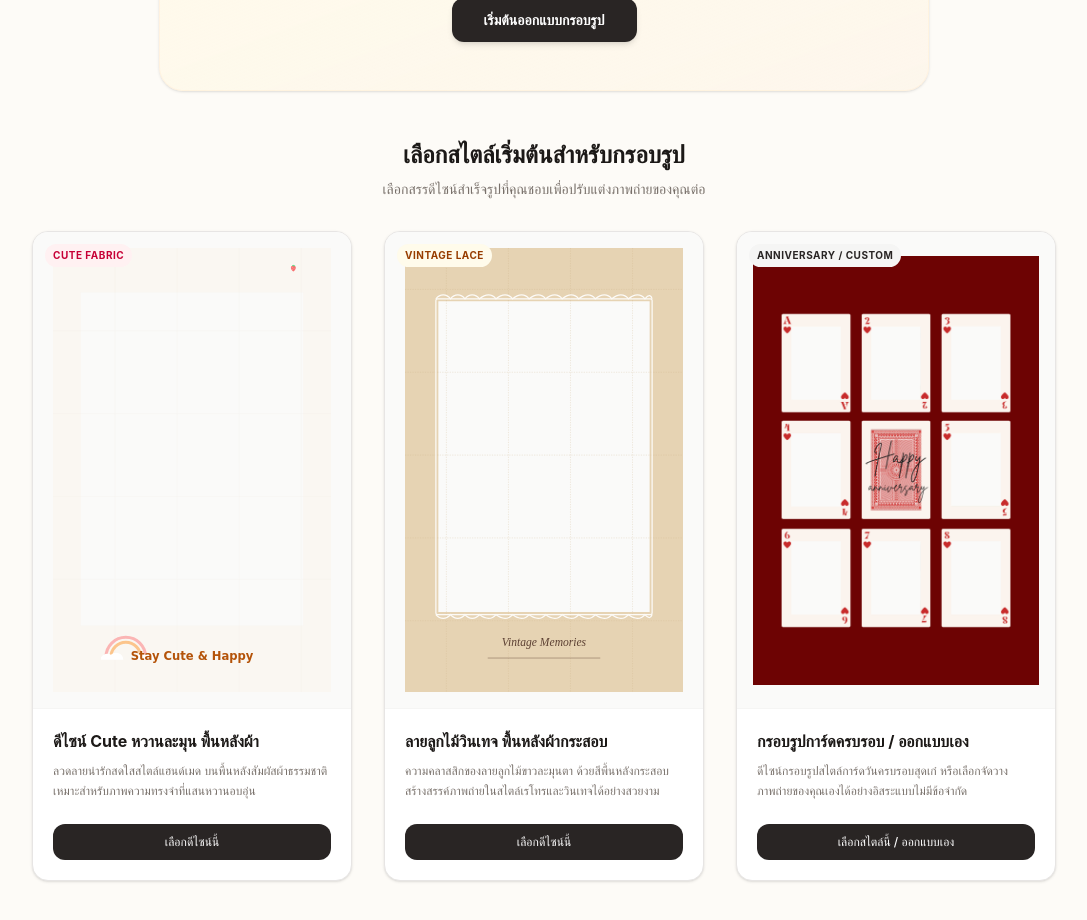
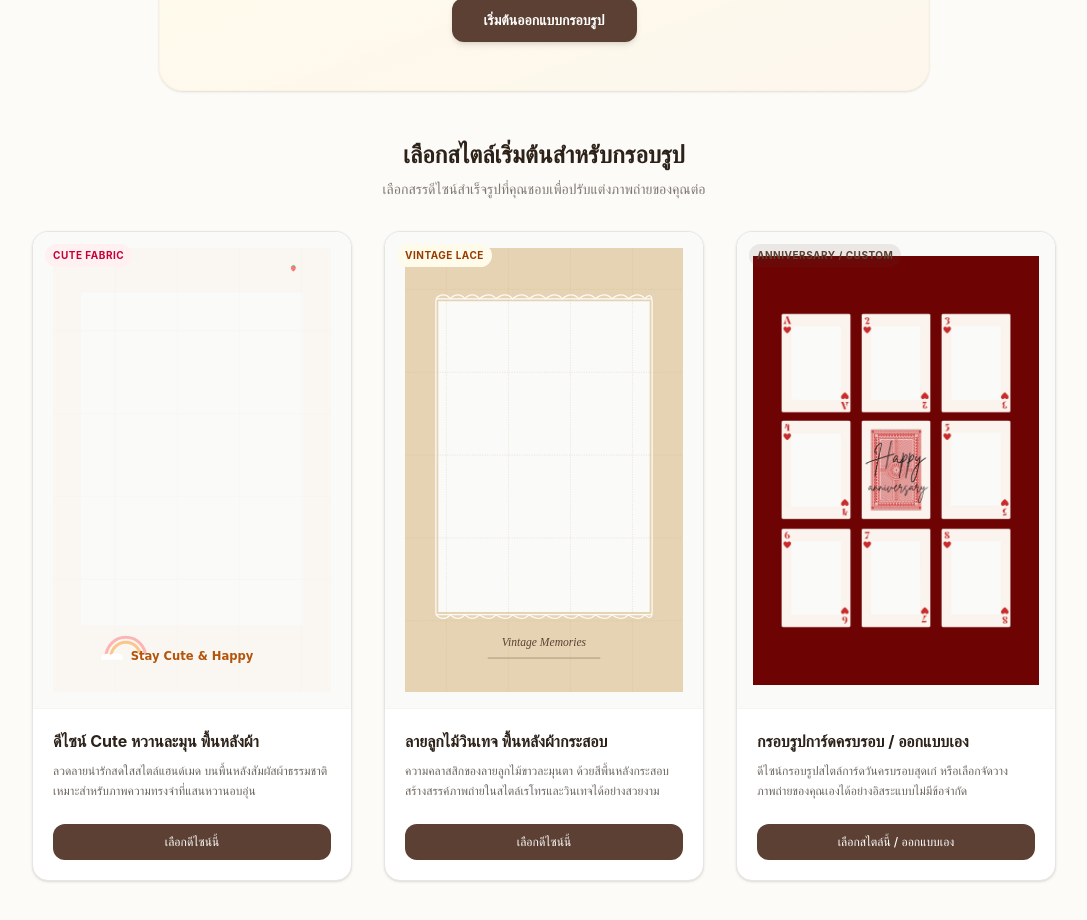
Before and after one commit to MinioloKung/web-yindee, a Next.js app: page / in a window 1280 px wide. Shown: the part 300-1220 px from the top of the page, without its empty margins (96-1183 px from the left). Built offline with nearby package versions, Linux system fonts and the light colour scheme.

Commit message:
feat: fix Task 3 theming inconsistency and update globals.css root variables

```diff
--- a/src/app/globals.css
+++ b/src/app/globals.css
@@ -23,25 +23,25 @@
 }
 
 :root {
-  --background: 240 10% 3.9%;
-  --foreground: 0 0% 98%;
-  --card: 240 10% 3.9%;
-  --card-foreground: 0 0% 98%;
-  --popover: 240 10% 3.9%;
-  --popover-foreground: 0 0% 98%;
-  --primary: 263.4 70% 50.4%;
-  --primary-foreground: 210 20% 98%;
-  --secondary: 240 3.7% 15.9%;
-  --secondary-foreground: 0 0% 98%;
-  --muted: 240 3.7% 15.9%;
-  --muted-foreground: 240 5% 64.9%;
-  --accent: 240 3.7% 15.9%;
-  --accent-foreground: 0 0% 98%;
+  --background: 40 40% 98%;
+  --foreground: 27 29% 14%;
+  --card: 0 0% 100%;
+  --card-foreground: 27 29% 14%;
+  --popover: 40 40% 98%;
+  --popover-foreground: 27 29% 14%;
+  --primary: 27 29% 14%;
+  --primary-foreground: 40 40% 98%;
+  --secondary: 30 10% 90%;
+  --secondary-foreground: 27 29% 14%;
+  --muted: 30 10% 90%;
+  --muted-foreground: 27 29% 30%;
+  --accent: 30 10% 90%;
+  --accent-foreground: 27 29% 14%;
   --destructive: 0 62.8% 30.6%;
   --destructive-foreground: 0 0% 98%;
-  --border: 240 3.7% 15.9%;
-  --input: 240 3.7% 15.9%;
-  --ring: 240 4.9% 83.9%;
+  --border: 30 10% 90%;
+  --input: 30 10% 90%;
+  --ring: 27 29% 14%;
 }
 
 body {
--- a/src/app/page.tsx
+++ b/src/app/page.tsx
@@ -128,21 +128,21 @@ export default function Home() {
   };
 
   return (
-    <main className="min-h-screen bg-[#FDFBF7] text-stone-800 flex flex-col font-sans">
+    <main className="min-h-screen bg-background text-[#2D2219] flex flex-col font-sans">
       <header className="border-b border-stone-200 p-4 bg-white/80 backdrop-blur sticky top-0 z-30 shadow-sm">
         <div className="max-w-7xl mx-auto flex justify-between items-center">
           <div className="flex items-center gap-3">
             {view === 'customize' && (
               <button
                 onClick={() => setView('home')}
-                className="flex items-center gap-1.5 px-3 py-1.5 text-xs font-semibold rounded-lg bg-stone-100 text-stone-700 hover:bg-stone-200 transition cursor-pointer"
+                className="flex items-center gap-1.5 px-3 py-1.5 text-xs font-semibold rounded-lg bg-stone-100 text-[#2D2219]/80 hover:bg-stone-200 transition cursor-pointer"
               >
                 ← กลับหน้าหลัก
               </button>
             )}
-            <h1 className="text-xl font-bold tracking-tight text-stone-900">Yindee Frame</h1>
+            <h1 className="text-xl font-bold tracking-tight text-[#2D2219]">Yindee Frame</h1>
           </div>
-          <span className="text-xs bg-stone-100 px-3 py-1 rounded-full text-stone-600 font-medium">10x15 cm (4x6&quot;) Edition</span>
+          <span className="text-xs bg-stone-100 px-3 py-1 rounded-full text-[#2D2219]/70 font-medium">10x15 cm (4x6&quot;) Edition</span>
         </div>
       </header>
 
@@ -150,10 +150,10 @@ export default function Home() {
         <div className="flex-1 max-w-7xl w-full mx-auto p-6 md:p-12 flex flex-col gap-12">
           {/* Landing Banner */}
           <div className="bg-gradient-to-br from-amber-50 to-orange-100/30 border border-orange-100/50 rounded-3xl p-8 md:p-12 text-center max-w-4xl mx-auto shadow-sm">
-            <h2 className="text-3xl md:text-4xl font-extrabold text-stone-900 mb-4 tracking-tight">
+            <h2 className="text-3xl md:text-4xl font-extrabold text-[#2D2219] mb-4 tracking-tight">
               บันทึกความทรงจำแสนอบอุ่นในกรอบรูปสุดพิเศษ
             </h2>
-            <p className="text-stone-600 text-sm md:text-base max-w-2xl mx-auto mb-8 leading-relaxed">
+            <p className="text-[#2D2219]/80 text-sm md:text-base max-w-2xl mx-auto mb-8 leading-relaxed">
               ออกแบบกรอบรูป Yindee Frame ขนาด 10x15 ซม. (4x6 นิ้ว) ของคุณเองได้ง่ายๆ
               เลือกสรรสไตล์และลวดลายสำเร็จรูปสุดพรีเมียม หรือเลือกจัดวางรูปภาพด้วยตัวคุณเองอย่างอิสระ
             </p>
@@ -166,7 +166,7 @@ export default function Home() {
                 }));
                 setView('customize');
               }}
-              className="bg-stone-800 hover:bg-stone-900 text-white font-semibold py-3 px-8 rounded-xl transition shadow-md hover:shadow-lg transform cursor-pointer text-sm"
+              className="bg-[#5C4033] hover:bg-[#3D2B1F] text-white font-semibold py-3 px-8 rounded-xl transition shadow-md hover:shadow-lg transform cursor-pointer text-sm"
             >
               เริ่มต้นออกแบบกรอบรูป
             </button>
@@ -175,8 +175,8 @@ export default function Home() {
           {/* Catalog Grid */}
           <div className="flex flex-col gap-8">
             <div className="text-center">
-              <h3 className="text-xl md:text-2xl font-bold text-stone-900 mb-2">เลือกสไตล์เริ่มต้นสำหรับกรอบรูป</h3>
-              <p className="text-stone-500 text-xs md:text-sm">เลือกสรรดีไซน์สำเร็จรูปที่คุณชอบเพื่อปรับแต่งภาพถ่ายของคุณต่อ</p>
+              <h3 className="text-xl md:text-2xl font-bold text-[#2D2219] mb-2">เลือกสไตล์เริ่มต้นสำหรับกรอบรูป</h3>
+              <p className="text-[#2D2219]/60 text-xs md:text-sm">เลือกสรรดีไซน์สำเร็จรูปที่คุณชอบเพื่อปรับแต่งภาพถ่ายของคุณต่อ</p>
             </div>
 
             <div className="grid grid-cols-1 md:grid-cols-3 gap-8 max-w-5xl mx-auto w-full">
@@ -203,13 +203,13 @@ export default function Home() {
                   </span>
                 </div>
                 <div className="p-5 flex flex-col flex-1">
-                  <h4 className="font-bold text-base text-stone-900 mb-2 group-hover:text-amber-800 transition-colors">
+                  <h4 className="font-bold text-base text-[#2D2219] mb-2 group-hover:text-[#5C4033] transition-colors">
                     ดีไซน์ Cute หวานละมุน พื้นหลังผ้า
                   </h4>
-                  <p className="text-xs text-stone-500 mb-6 flex-1 leading-relaxed">
+                  <p className="text-xs text-[#2D2219]/70 mb-6 flex-1 leading-relaxed">
                     ลวดลายน่ารักสดใสสไตล์แฮนด์เมด บนพื้นหลังสัมผัสผ้าธรรมชาติ เหมาะสำหรับภาพความทรงจำที่แสนหวานอบอุ่น
                   </p>
-                  <button className="w-full bg-stone-800 hover:bg-stone-900 text-white font-medium py-2.5 rounded-xl text-xs transition cursor-pointer">
+                  <button className="w-full bg-[#5C4033] hover:bg-[#3D2B1F] text-white font-medium py-2.5 rounded-xl text-xs transition cursor-pointer">
                     เลือกดีไซน์นี้
                   </button>
                 </div>
@@ -238,13 +238,13 @@ export default function Home() {
                   </span>
                 </div>
                 <div className="p-5 flex flex-col flex-1">
-                  <h4 className="font-bold text-base text-stone-900 mb-2 group-hover:text-amber-800 transition-colors">
+                  <h4 className="font-bold text-base text-[#2D2219] mb-2 group-hover:text-[#5C4033] transition-colors">
                     ลายลูกไม้วินเทจ พื้นหลังผ้ากระสอบ
                   </h4>
-                  <p className="text-xs text-stone-500 mb-6 flex-1 leading-relaxed">
+                  <p className="text-xs text-[#2D2219]/70 mb-6 flex-1 leading-relaxed">
                     ความคลาสสิกของลายลูกไม้ขาวละมุนตา ด้วยสีพื้นหลังกระสอบ สร้างสรรค์ภาพถ่ายในสไตล์เรโทรและวินเทจได้อย่างสวยงาม
                   </p>
-                  <button className="w-full bg-stone-800 hover:bg-stone-900 text-white font-medium py-2.5 rounded-xl text-xs transition cursor-pointer">
+                  <button className="w-full bg-[#5C4033] hover:bg-[#3D2B1F] text-white font-medium py-2.5 rounded-xl text-xs transition cursor-pointer">
                     เลือกดีไซน์นี้
                   </button>
                 </div>
@@ -268,18 +268,18 @@ export default function Home() {
                     alt="Anniversary Playing Cards / Custom Design"
                     className="w-full h-full object-contain transition-transform duration-500 group-hover:scale-105"
                   />
-                  <span className="absolute top-3 left-3 bg-stone-100 text-stone-800 text-[10px] font-bold px-2 py-1 rounded-full uppercase tracking-wider">
+                  <span className="absolute top-3 left-3 bg-[#5C4033]/10 text-[#5C4033] text-[10px] font-bold px-2 py-1 rounded-full uppercase tracking-wider">
                     Anniversary / Custom
                   </span>
                 </div>
                 <div className="p-5 flex flex-col flex-1">
-                  <h4 className="font-bold text-base text-stone-900 mb-2 group-hover:text-amber-800 transition-colors">
+                  <h4 className="font-bold text-base text-[#2D2219] mb-2 group-hover:text-[#5C4033] transition-colors">
                     กรอบรูปการ์ดครบรอบ / ออกแบบเอง
                   </h4>
-                  <p className="text-xs text-stone-500 mb-6 flex-1 leading-relaxed">
+                  <p className="text-xs text-[#2D2219]/70 mb-6 flex-1 leading-relaxed">
                     ดีไซน์กรอบรูปสไตล์การ์ดวันครบรอบสุดเก๋ หรือเลือกจัดวางภาพถ่ายของคุณเองได้อย่างอิสระแบบไม่มีข้อจำกัด
                   </p>
-                  <button className="w-full bg-stone-800 hover:bg-stone-900 text-white font-medium py-2.5 rounded-xl text-xs transition cursor-pointer">
+                  <button className="w-full bg-[#5C4033] hover:bg-[#3D2B1F] text-white font-medium py-2.5 rounded-xl text-xs transition cursor-pointer">
                     เลือกสไตล์นี้ / ออกแบบเอง
                   </button>
                 </div>
@@ -294,14 +294,14 @@ export default function Home() {
             <div className="flex gap-2">
               <button
                 onClick={() => setConfig(prev => ({ ...prev, orientation: 'portrait' }))}
-                className={`py-1.5 px-4 text-xs font-semibold rounded-lg transition cursor-pointer ${config.orientation === 'portrait' ? 'bg-stone-800 text-white shadow-sm' : 'text-stone-500 hover:text-stone-800 hover:bg-stone-100'}`}
+                className={`py-1.5 px-4 text-xs font-semibold rounded-lg transition cursor-pointer ${config.orientation === 'portrait' ? 'bg-[#5C4033] text-white shadow-sm' : 'text-[#2D2219]/70 hover:text-[#2D2219] hover:bg-stone-100'}`}
               >
                 แนวตั้ง (10x15 ซม.)
               </button>
               {config.mode !== 'template' && (
                 <button
                   onClick={() => setConfig(prev => ({ ...prev, orientation: 'landscape' }))}
-                  className={`py-1.5 px-4 text-xs font-semibold rounded-lg transition cursor-pointer ${config.orientation === 'landscape' ? 'bg-stone-800 text-white shadow-sm' : 'text-stone-500 hover:text-stone-800 hover:bg-stone-100'}`}
+                  className={`py-1.5 px-4 text-xs font-semibold rounded-lg transition cursor-pointer ${config.orientation === 'landscape' ? 'bg-[#5C4033] text-white shadow-sm' : 'text-[#2D2219]/70 hover:text-[#2D2219] hover:bg-stone-100'}`}
                 >
                   แนวนอน (15x10 ซม.)
                 </button>
@@ -332,7 +332,7 @@ export default function Home() {
 
             <button
               onClick={triggerExport}
-              className="mt-4 w-full max-w-[400px] bg-stone-800 hover:bg-stone-900 text-white font-semibold py-3 px-6 rounded-xl transition shadow-md cursor-pointer"
+              className="mt-4 w-full max-w-[400px] bg-[#5C4033] hover:bg-[#3D2B1F] text-white font-semibold py-3 px-6 rounded-xl transition shadow-md cursor-pointer"
             >
               สรุปแบบและดาวน์โหลดรูปเพื่อสั่งซื้อ
             </button>
```
Also changed, not shown: src/components/ExportModal.tsx (+9 -9 lines).
